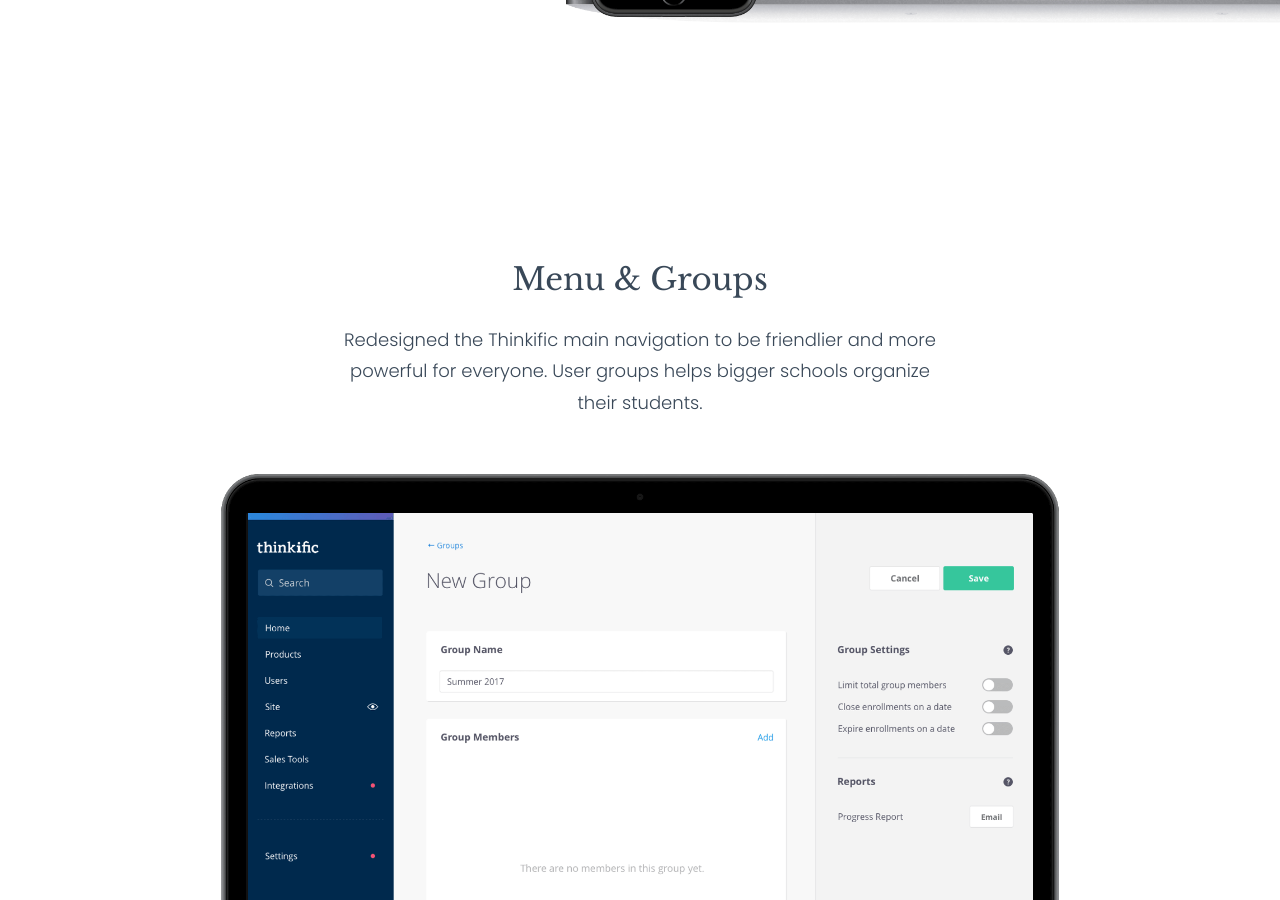
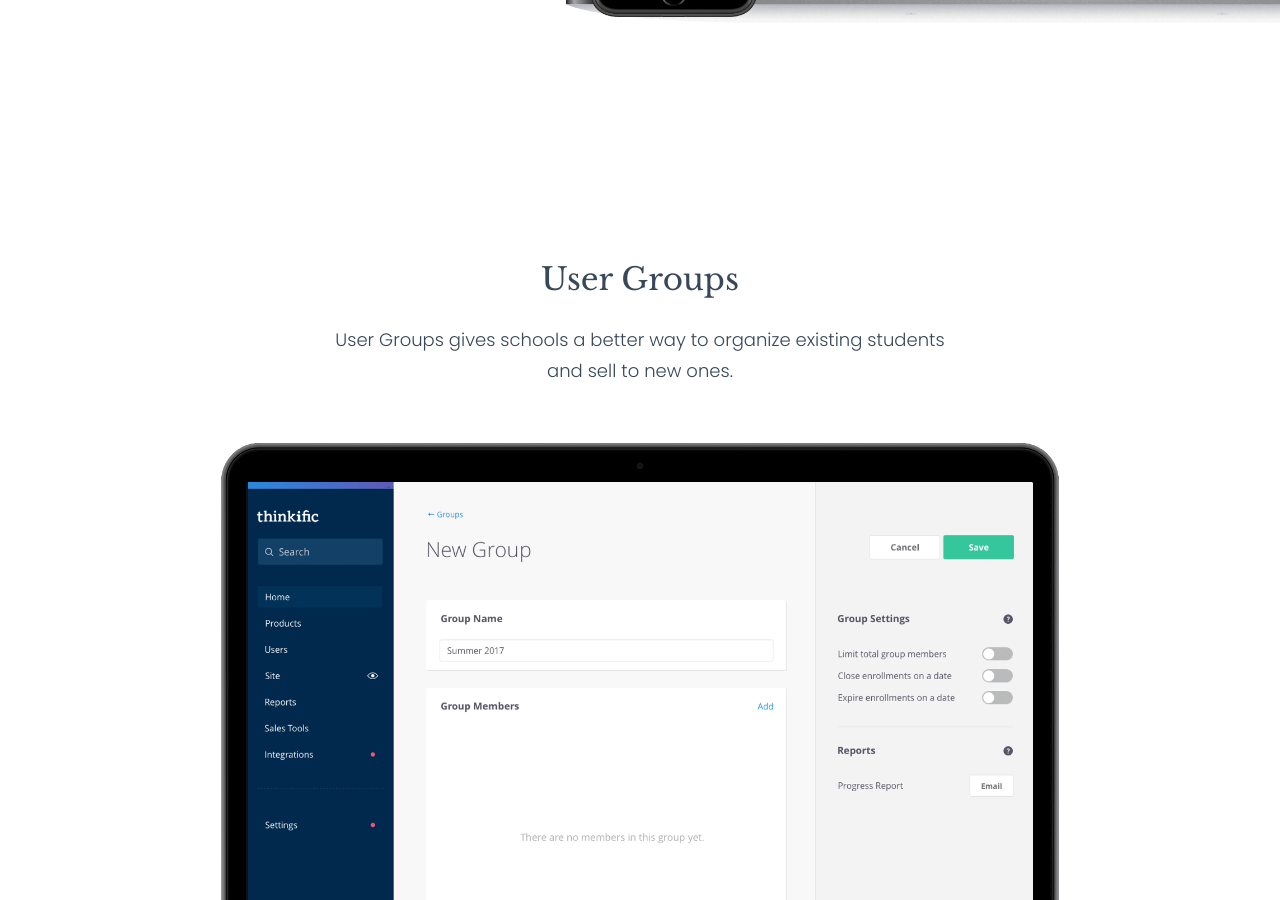
Before and after one commit to sgd/sgd.github.io, a Jekyll site: the page built from thinkific-portfolio.html, in a window 1280 px wide and 900 px high, scrolled down 1048 px. Built offline with Jekyll 4.4.1, drawn with Linux system fonts in a browser that asks for light colours; nearby versions of some CDN libraries; some of the changed text lies outside the part shown.

Commit message:
Add more info about the menu.

```diff
--- a/thinkific-portfolio.html
+++ b/thinkific-portfolio.html
@@ -31,12 +31,10 @@
 <section class="portfolio--centered">
   <div class="portfolio__description">
     <h4 class="portfolio__name">
-      Menu &amp; Groups
+      User Groups
     </h4>
     <p class="portfolio__body">
-      Redesigned the Thinkific main navigation to be friendlier and more
-      powerful for everyone. User groups helps bigger schools organize their
-      students.
+      User Groups gives schools a better way to organize existing students and sell to new ones.
     </p>
   </div>
   <div class="portfolio__image">
@@ -60,7 +58,7 @@
   </div>
 </section>
 
-<section class="portfolio--centered has-no-padding-bottom">
+<section class="portfolio--centered">
   <div class="portfolio__description">
     <h4 class="portfolio__name">
       Course Builder
@@ -74,6 +72,22 @@
   </div>
 </section>
 
+<section class="work-item image--right portfolio--right-image has-no-padding-bottom">
+  <div class="work-item__inner">
+    <div class="work__description">
+      <h4 class="company__name">
+        Main Menu
+      </h4>
+      <p class="company__description">
+        Redesigned the Thinkific main navigation to be friendlier, more powerful for everyone, and include global search.
+      </p>
+    </div>
+    <div class="work__image">
+      <img src="/assets/img/portfolio-menu-2.png">
+    </div>
+  </div>
+</section>
+
 <section class="center-cta">
   <a href="/contact" class="button--primary">
     Let&rsquo;s work together
```
Also changed, not shown: assets/img/portfolio-menu-2.png (added), assets/img/portfolio-menu.png (added).
